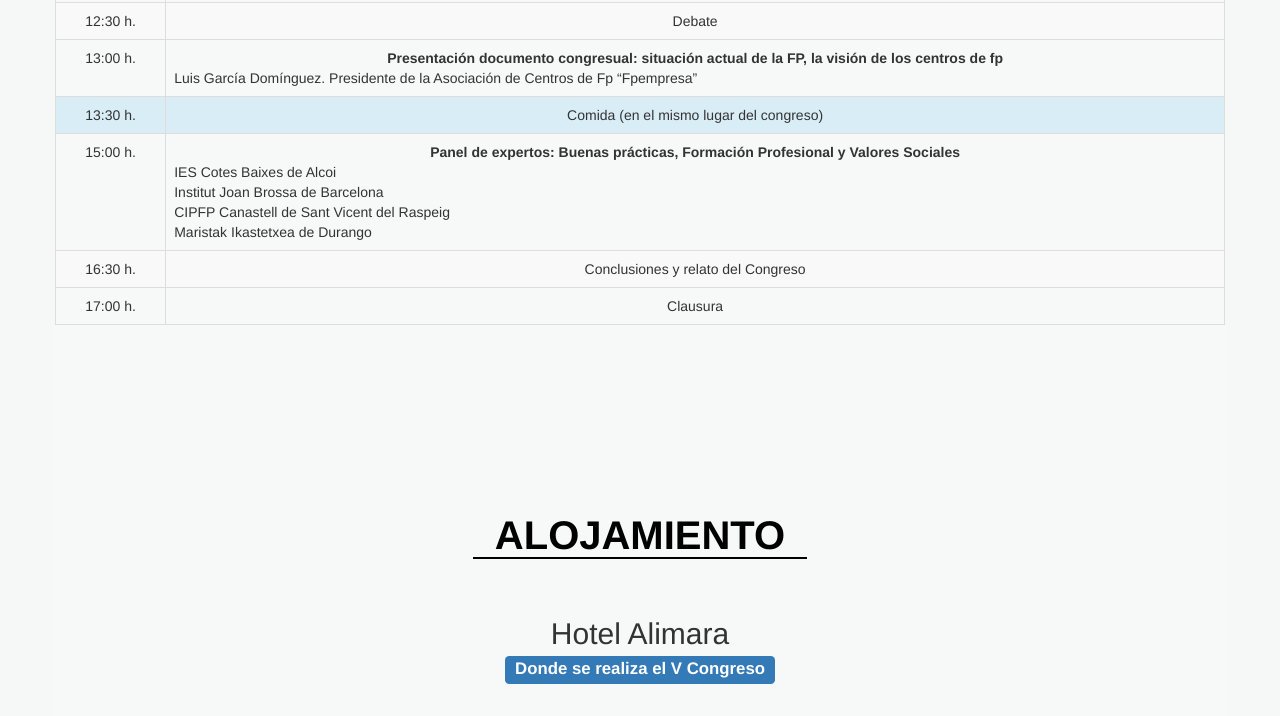
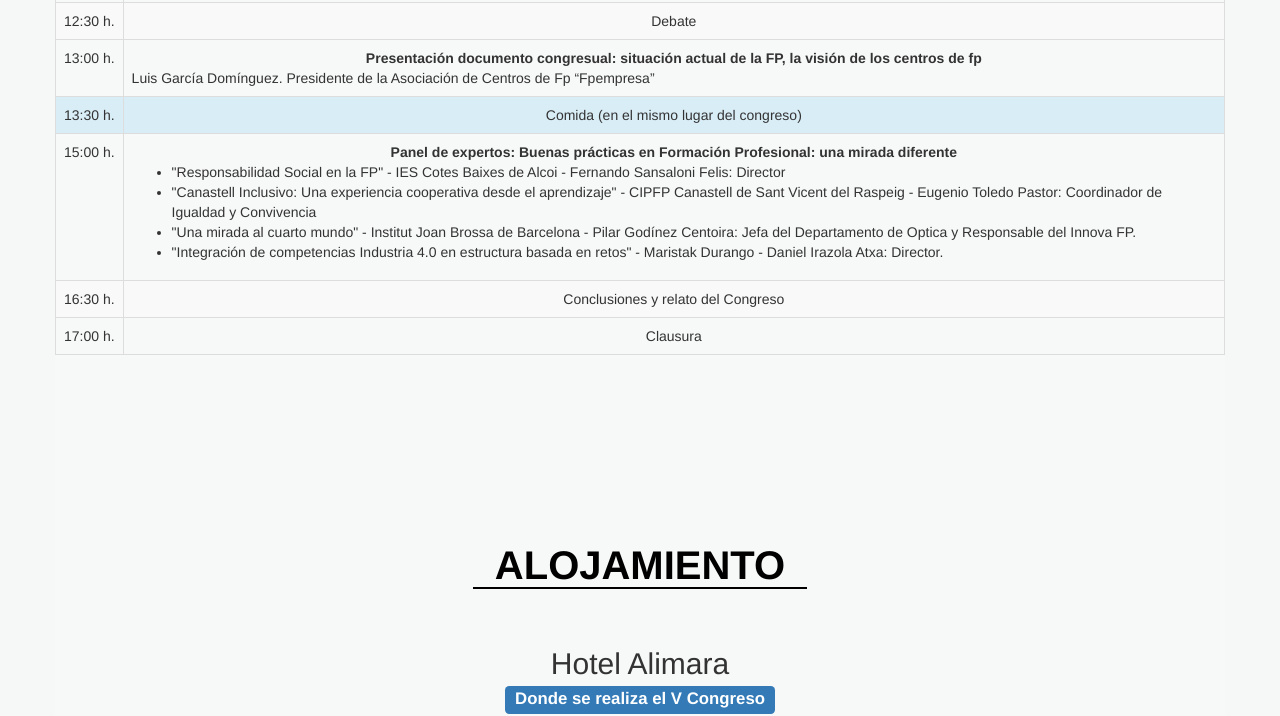
Before and after one commit to fpempresa/congreso2018, a plain HTML site: page index.html in a window 1280 px wide. Shown: the part 3384-4100 px from the top of the page. Drawn offline with Linux system fonts and the light colour scheme.

Commit message:
feat: Cambios en la agenda

```diff
--- a/index.html
+++ b/index.html
@@ -357,12 +357,14 @@
                         <tr>
                             <td>15:00&nbsp;h.</td>
                             <td>
-                                <strong>Panel de expertos: Buenas prácticas, Formación Profesional y Valores Sociales</strong><br>
+                                <strong>Panel de expertos: Buenas prácticas en Formación Profesional: una mirada diferente</strong><br>
                                 <div style="text-align: left">
-                                    IES Cotes Baixes  de Alcoi<br>
-                                    Institut Joan Brossa de Barcelona<br>
-                                    CIPFP  Canastell de Sant Vicent del Raspeig  <br>
-                                    Maristak Ikastetxea de Durango<br>
+                                    <ul>
+                                        <li>"Responsabilidad Social en la FP" - IES Cotes Baixes de Alcoi  -  Fernando Sansaloni Felis: Director</li>
+                                        <li>"Canastell Inclusivo: Una experiencia cooperativa desde el aprendizaje"  - CIPFP Canastell de Sant Vicent del Raspeig - Eugenio Toledo Pastor: Coordinador de Igualdad y Convivencia</li>
+                                        <li>"Una mirada al cuarto mundo" - Institut Joan Brossa de Barcelona - Pilar Godínez Centoira: Jefa del Departamento de Optica y Responsable del Innova FP.</li>
+                                        <li>"Integración de competencias Industria 4.0 en estructura basada en retos" - Maristak Durango  - Daniel Irazola Atxa: Director.</li>
+                                    </ul>
                                 </div>
                             </td>
                         </tr>
```
